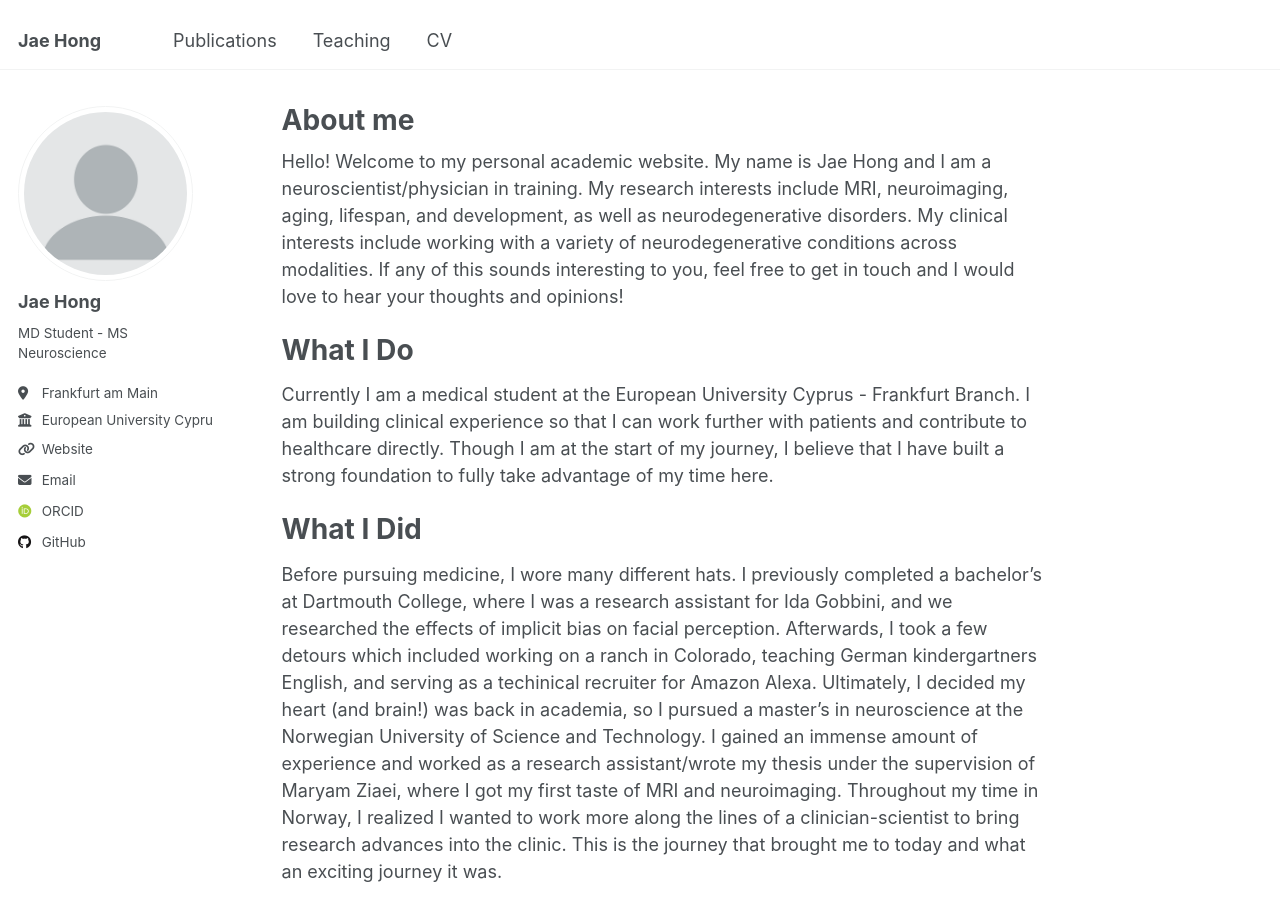
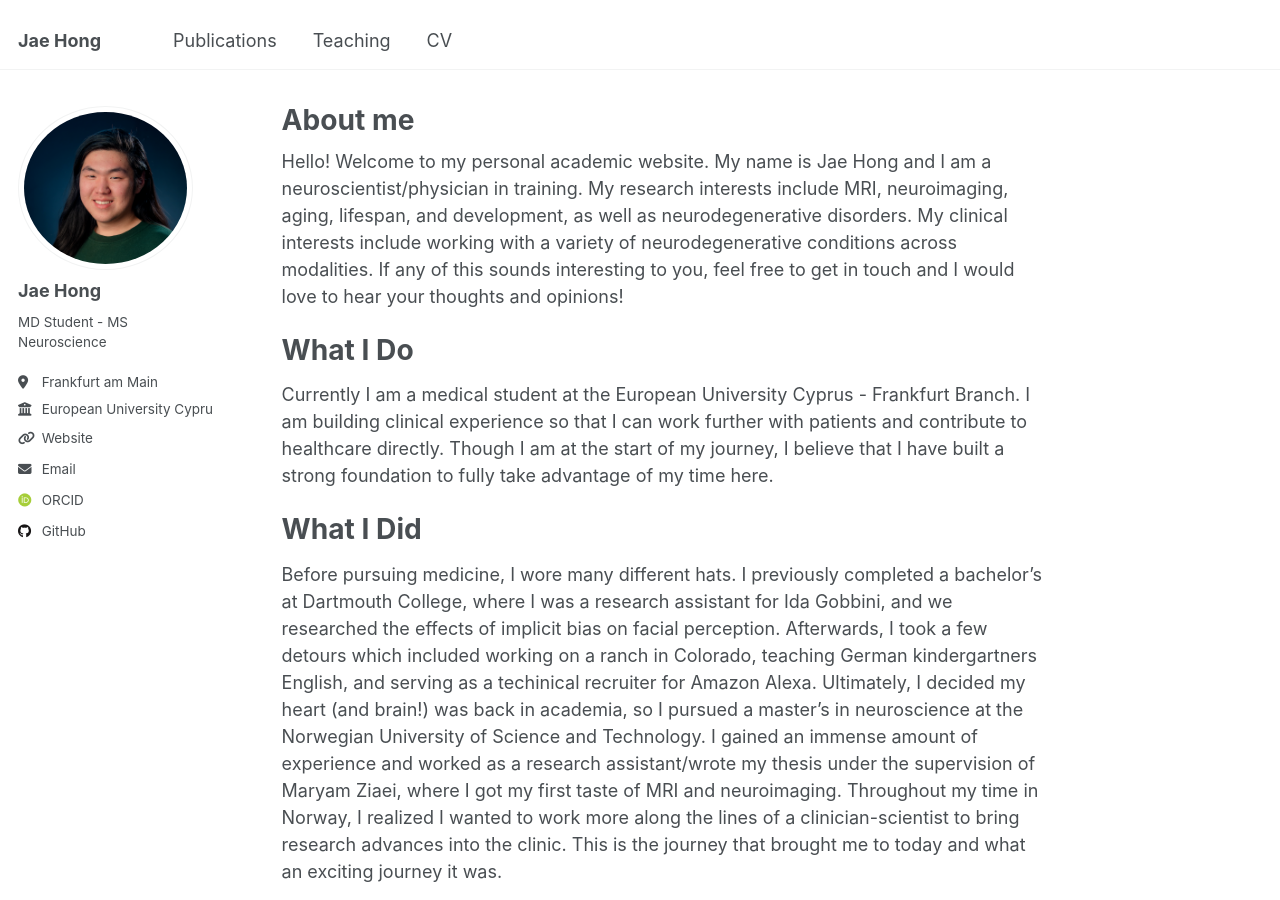
Before and after one commit to jaeshong/jaeshong.github.io, a Jekyll site: the page built from _pages/about.md, in a window 1280 px wide and 900 px high. Built offline with Jekyll 4.4.1, drawn with Linux system fonts in a browser that asks for light colours; some web fonts are replaced.

Commit message:
Update _config.yml

```diff
--- a/_config.yml
+++ b/_config.yml
@@ -22,7 +22,7 @@ repository               : "jaeshong/jaeshong.github.io"
 #               Additional customization can be done by editing /_includes/author-profile.html
 author:
   # Biographic information
-  avatar           : "profile.png"
+  avatar           : "https://github.com/jaeshong/jaeshong.github.io/blob/68091557bfafcfa3b7891eee437592ccbfc34988/profile.png"
   name             : "Jae Hong"
   pronouns         : # example: "she/her"
   bio              : "MD Student - MS Neuroscience"
```
